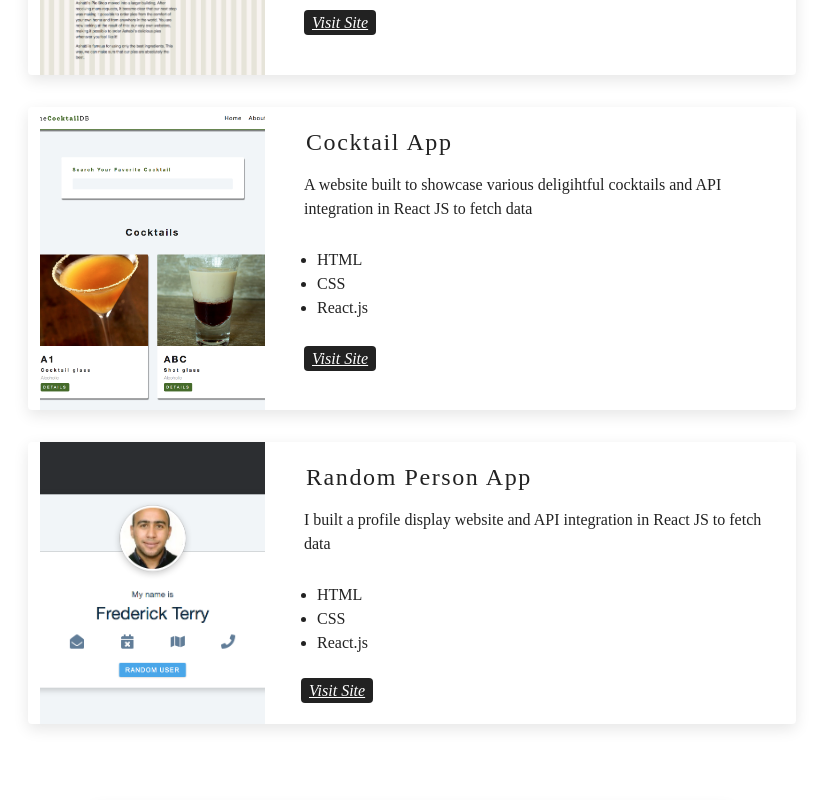
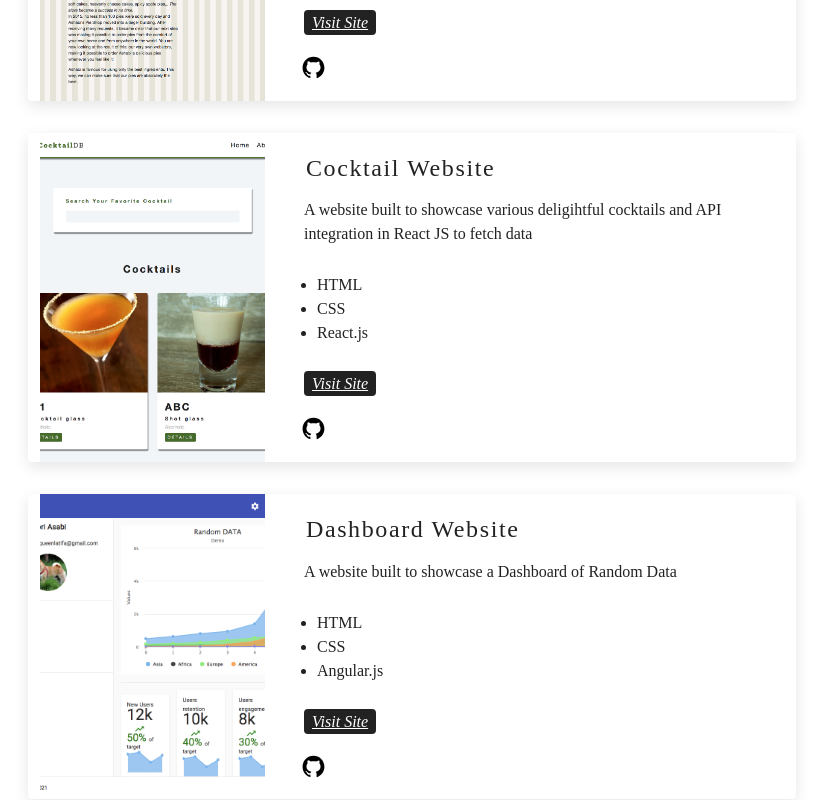
Before and after one commit to OloriAsabi/OloriAsabi.github.io, a React (Create React App) app: page /project in a window 1280 px wide. Shown: the part 1140-1940 px from the top of the page, without its empty margins (228-1051 px from the left). Built offline with nearby package versions, Linux system fonts and the light colour scheme; a web font is replaced by a local one.

Commit message:
commit on "main"

```diff
--- a/src/components/Project.js
+++ b/src/components/Project.js
@@ -3,8 +3,8 @@ import Typical from 'react-typical'
 import logo from "../Images/Olori-logo.png";
 import image1 from "./ProjectImages/AshabiPieShopHome.png";
 import image2 from "./ProjectImages/CocktailHome.png";
-import image3 from "./ProjectImages/RandomPerson.png";
 import image4 from "./ProjectImages/Dashboard.png";
+import { AiOutlineGithub } from 'react-icons/ai'
 
 function Project() {
 
@@ -34,7 +34,7 @@ function Project() {
                 <div className="single-project col-sm-12">
                         <div><img src={image1} alt="pic"/></div>
                         <div className="project-info">
-                            <h4>Ashabi's Pie App</h4>
+                            <h4>Ashabi's Pie Shop Website</h4>
                             <p>
                                 A pastry website
                             </p>
@@ -46,6 +46,7 @@ function Project() {
                             </ul>
                             </div>
                                 <p><a href="https://oloriasabi.github.io/Ashabi-s-Pie-Shop/" target="_blank" rel="noreferrer" className="data">Visit Site</a></p>
+                                <a href="https://github.com/OloriAsabi/Ashabi-s-Pie-Shop" target="_blank" rel="noreferrer"><AiOutlineGithub className="text-black git"/></a>
                                 </div>
 
                     </div>
@@ -53,7 +54,7 @@ function Project() {
                     <div className="single-project col-sm-12">
                         <div><img src={image2} alt="pic" /></div>
                         <div className="project-info">
-                            <h4>Cocktail App</h4>
+                            <h4>Cocktail Website</h4>
                             <p>
                             A website built to showcase various deligihtful cocktails and API integration in React JS to fetch data
                             </p>
@@ -64,37 +65,19 @@ function Project() {
                                 <li>React.js</li>
                             </ul>
                             </div>
-                           <p> <a href="https://oloriasabi.github.io/cocktail-app/" target="_blank" rel="noreferrer" className="data">Visit Site</a>
+                           <p><a href="https://oloriasabi.github.io/cocktail-app/" target="_blank" rel="noreferrer" className="data">Visit Site</a>
                                 </p>
+                                <a href="https://github.com/OloriAsabi/cocktail-app" target="_blank" rel="noreferrer"><AiOutlineGithub className="text-black git"/></a>
                                 </div>
 
                     </div>
 
                     <div className="single-project col-sm-12">
-                        <div><img src={image3} alt="pic" /></div>
-                        <div className="project-info">
-                            <h4>Random Person App</h4>
-                            <p>
-                             I built a profile display website and API integration in React JS to fetch data
-                            </p>
-                            <div className="project-list">
-                            <ul>
-                                <li>HTML</li>
-                                <li>CSS</li>
-                                <li>React.js</li>
-                            </ul>
-                            </div>
-                                <a href="https://oloriasabi.github.io/random-person-app/" target="_blank" rel="noreferrer" className="data">Visit Site</a>
-                                </div>
-                    </div>
-
-                    </div>
-                    <div className="single-project col-sm-12">
                                     <div>
                                         <img src={image4} alt="pic" />
                                         </div>
                                     <div className="project-info">
-                                        <h4>Dashboard App</h4>
+                                        <h4>Dashboard Website</h4>
                                         <p>
                                            A website built to showcase a Dashboard of Random Data
                                         </p>
@@ -106,9 +89,11 @@ function Project() {
                                         </ul>
                                         </div>
                                     <p>
-                                        <a href="https://oloriasabi.github.io/Dashboard-app/" target="_blank" rel="noreferrer" className="data">Visit Site</a>
-                                    </p>
+                                        <a href="https://oloriasabi.github.io/Dashboard-app/" target="_blank" rel="noreferrer" className="data">Visit Site</a></p>
+                                        <a href="https://github.com/OloriAsabi/Dashboard-app" target="_blank" rel="noreferrer"><AiOutlineGithub className="text-black git"/></a>
+
                                 </div>
+                    </div>
                     </div>
                     </main>
                 </section>
--- a/src/index.css
+++ b/src/index.css
@@ -652,6 +652,10 @@ padding: 1rem;
 
 }
 
+.git{
+  font-size: 25px;
+}
+
 /* Quote*/
 .main{
   display: flex;
```
